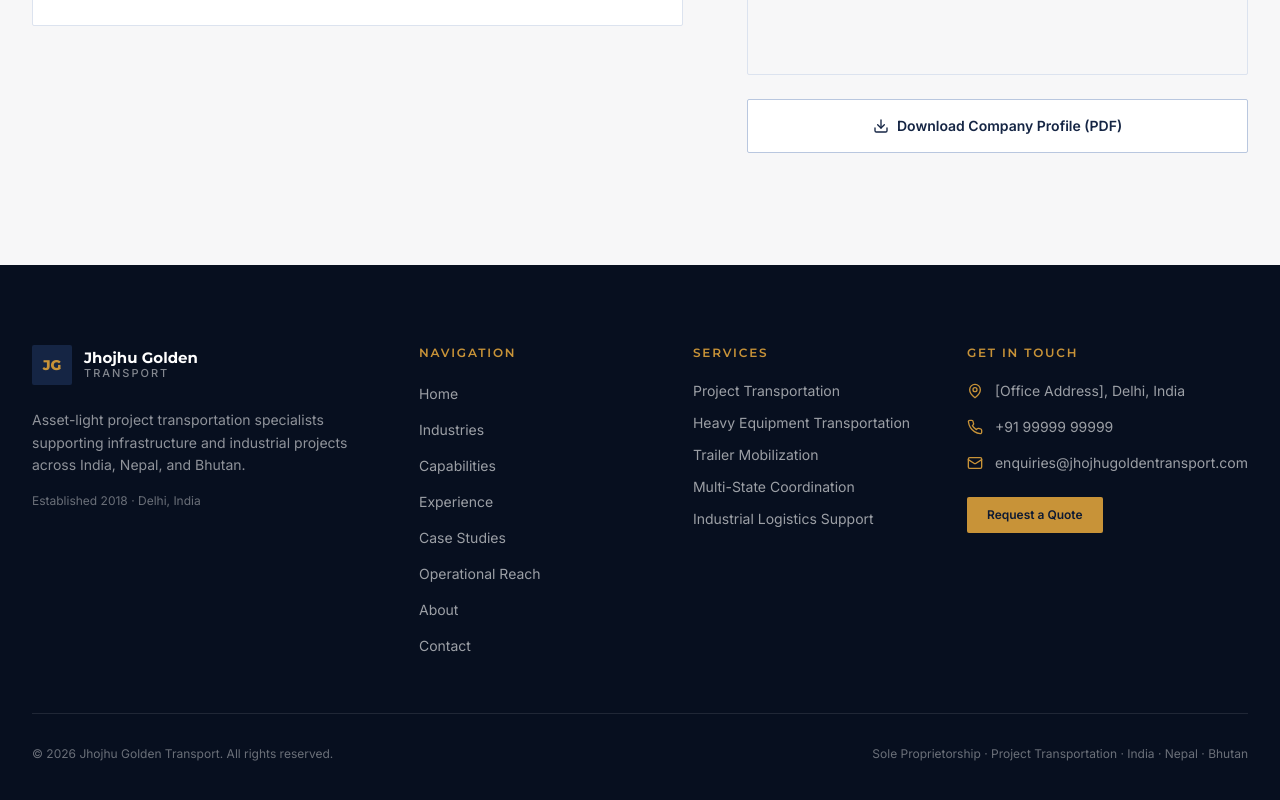
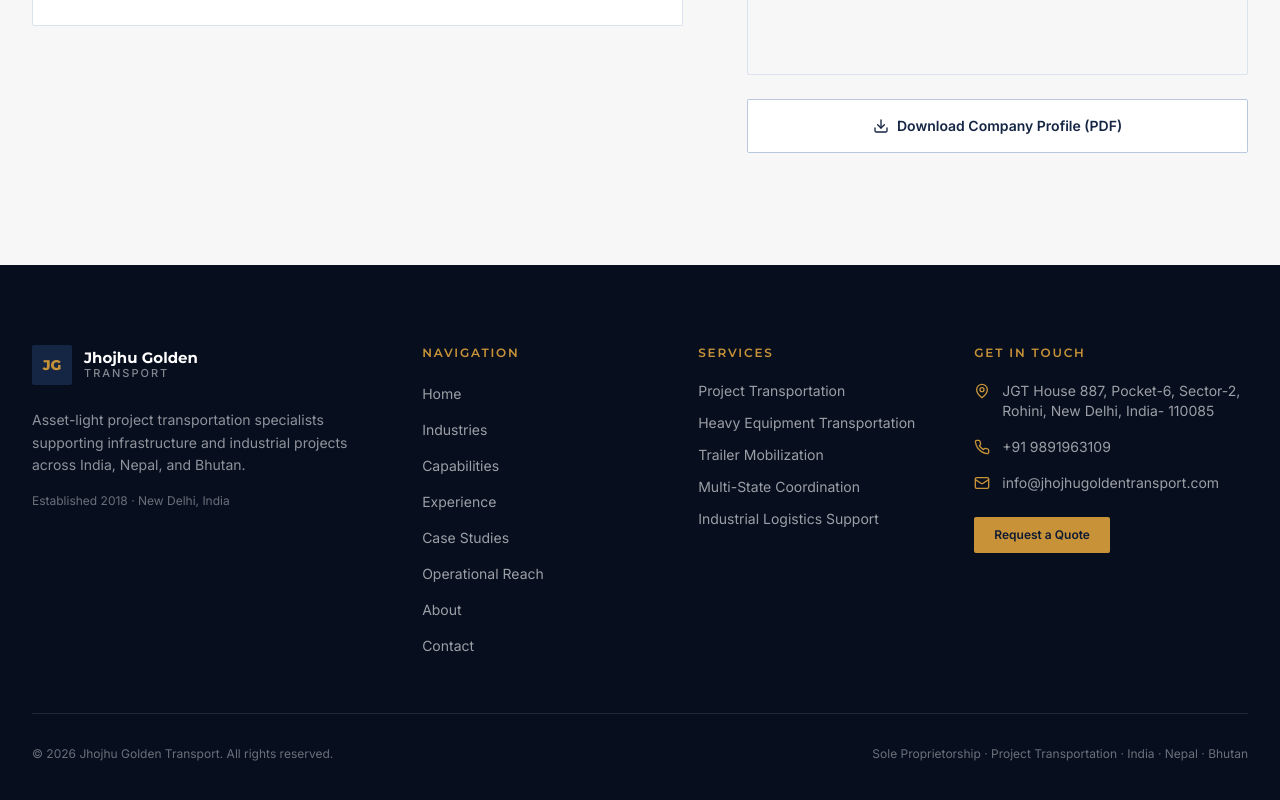
Before and after one commit to bychetansharma/JGT, a React (Vite) app: page / in a window 1280 px wide. Shown: the part 10842-11642 px from the top of the page. Built offline with nearby package versions, Linux system fonts and the light colour scheme; no server answers; grey boxes are pictures that could not be loaded.

Commit message:
Update Footer.tsx

```diff
--- a/src/components/Footer.tsx
+++ b/src/components/Footer.tsx
@@ -41,7 +41,7 @@ export function Footer() {
               Asset-light project transportation specialists supporting infrastructure and
               industrial projects across India, Nepal, and Bhutan.
             </p>
-            <p className="mt-4 text-xs text-white/40">Established 2018 · Delhi, India</p>
+            <p className="mt-4 text-xs text-white/40">Established 2018 · New Delhi, India</p>
           </div>
 
           {/* Navigation */}
@@ -85,15 +85,15 @@ export function Footer() {
             <ul className="mt-5 space-y-4">
               <li className="flex items-start gap-3 text-sm text-white/60">
                 <MapPin className="mt-0.5 h-4 w-4 shrink-0 text-gold-500" />
-                [Office Address], Delhi, India
+                JGT House 887, Pocket-6, Sector-2, Rohini, New Delhi, India- 110085
               </li>
               <li>
                 <a
-                  href="tel:+919999999999"
+                  href="tel:+919891963109"
                   className="flex items-center gap-3 text-sm text-white/60 transition-colors hover:text-white"
                 >
                   <Phone className="h-4 w-4 shrink-0 text-gold-500" />
-                  +91 99999 99999
+                  +91 9891963109
                 </a>
               </li>
               <li>
@@ -102,7 +102,7 @@ export function Footer() {
                   className="flex items-center gap-3 text-sm text-white/60 transition-colors hover:text-white"
                 >
                   <Mail className="h-4 w-4 shrink-0 text-gold-500" />
-                  enquiries@jhojhugoldentransport.com
+                  info@jhojhugoldentransport.com
                 </a>
               </li>
             </ul>
```
